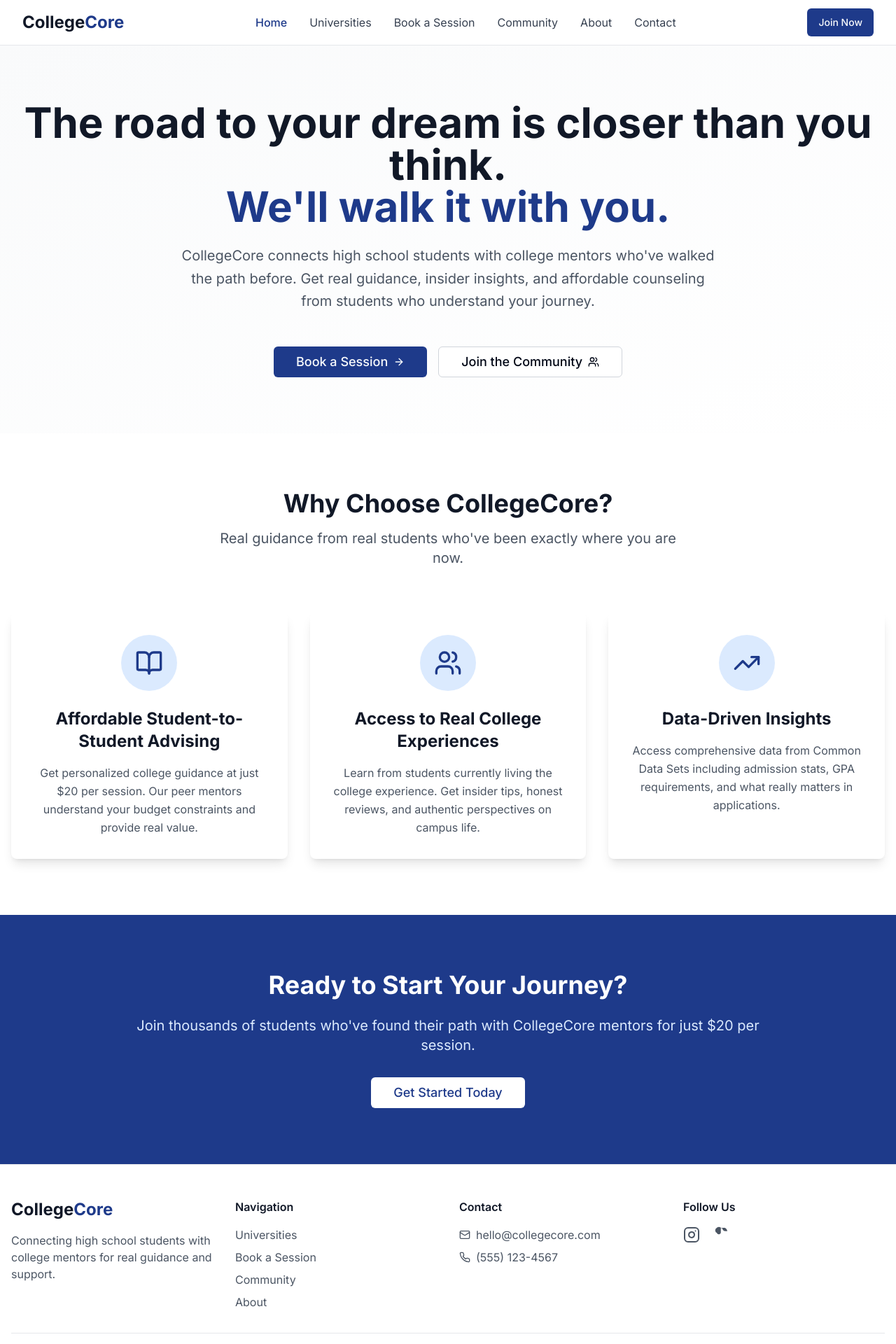
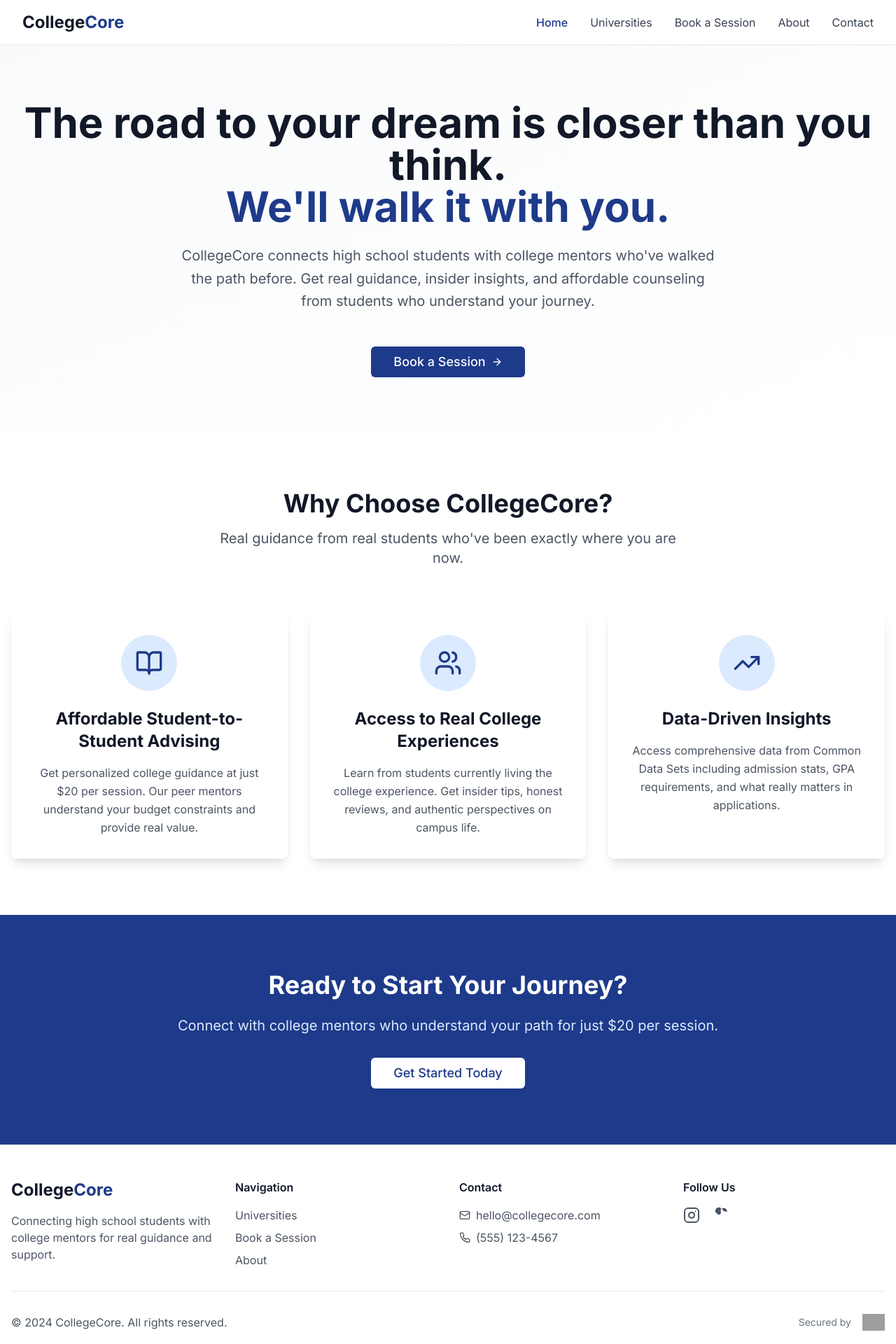
Before and after one commit to ibdesignproject/collegecore-pathways-unlocked, a React (Vite) app: page / in a window 1280 px wide. Shown: the top 1920 px of the page at 70% size. Built offline with nearby package versions, Linux system fonts and the light colour scheme; grey boxes are pictures that could not be loaded.

Commit message:
Refactor: Remove login, community, and events
Removed login functionality and backend dependencies. Eliminated the community and events tabs. Updated university information based on provided data.

```diff
--- a/src/App.tsx
+++ b/src/App.tsx
@@ -7,7 +7,6 @@ import { BrowserRouter, Routes, Route } from "react-router-dom";
 import Index from "./pages/Index";
 import Universities from "./pages/Universities";
 import BookSession from "./pages/BookSession";
-import Community from "./pages/Community";
 import About from "./pages/About";
 import Contact from "./pages/Contact";
 import NotFound from "./pages/NotFound";
@@ -24,7 +23,6 @@ const App = () => (
           <Route path="/" element={<Index />} />
           <Route path="/universities" element={<Universities />} />
           <Route path="/book-session" element={<BookSession />} />
-          <Route path="/community" element={<Community />} />
           <Route path="/about" element={<About />} />
           <Route path="/contact" element={<Contact />} />
           {/* ADD ALL CUSTOM ROUTES ABOVE THE CATCH-ALL "*" ROUTE */}
--- a/src/pages/Index.tsx
+++ b/src/pages/Index.tsx
@@ -20,13 +20,9 @@ const Index = () => {
               <Link to="/" className="text-blue-900 font-medium">Home</Link>
               <Link to="/universities" className="text-gray-700 hover:text-blue-900 transition-colors">Universities</Link>
               <Link to="/book-session" className="text-gray-700 hover:text-blue-900 transition-colors">Book a Session</Link>
-              <Link to="/community" className="text-gray-700 hover:text-blue-900 transition-colors">Community</Link>
               <Link to="/about" className="text-gray-700 hover:text-blue-900 transition-colors">About</Link>
               <Link to="/contact" className="text-gray-700 hover:text-blue-900 transition-colors">Contact</Link>
             </div>
-            <Button className="bg-blue-900 hover:bg-blue-800">
-              Join Now
-            </Button>
           </div>
         </div>
       </nav>
@@ -46,11 +42,6 @@ const Index = () => {
             <Button size="lg" className="bg-blue-900 hover:bg-blue-800 text-lg px-8 py-4">
               <Link to="/book-session" className="flex items-center">
                 Book a Session <ArrowRight className="ml-2 h-5 w-5" />
-              </Link>
-            </Button>
-            <Button size="lg" variant="outline" className="text-lg px-8 py-4 border-gray-300">
-              <Link to="/community" className="flex items-center">
-                Join the Community <Users className="ml-2 h-5 w-5" />
               </Link>
             </Button>
           </div>
@@ -115,7 +106,7 @@ const Index = () => {
         <div className="max-w-4xl mx-auto text-center">
           <h2 className="text-4xl font-bold text-white mb-6">Ready to Start Your Journey?</h2>
           <p className="text-xl text-blue-100 mb-8">
-            Join thousands of students who've found their path with CollegeCore mentors for just $20 per session.
+            Connect with college mentors who understand your path for just $20 per session.
           </p>
           <Button size="lg" className="bg-white text-blue-900 hover:bg-gray-100 text-lg px-8 py-4">
             <Link to="/book-session">Get Started Today</Link>
@@ -140,7 +131,6 @@ const Index = () => {
               <ul className="space-y-2">
                 <li><Link to="/universities" className="text-gray-600 hover:text-blue-900">Universities</Link></li>
                 <li><Link to="/book-session" className="text-gray-600 hover:text-blue-900">Book a Session</Link></li>
-                <li><Link to="/community" className="text-gray-600 hover:text-blue-900">Community</Link></li>
                 <li><Link to="/about" className="text-gray-600 hover:text-blue-900">About</Link></li>
               </ul>
             </div>
--- a/src/pages/Universities.tsx
+++ b/src/pages/Universities.tsx
@@ -1,4 +1,3 @@
-
 import { Button } from "@/components/ui/button";
 import { Card, CardContent, CardHeader, CardTitle } from "@/components/ui/card";
 import { Badge } from "@/components/ui/badge";
@@ -354,13 +353,9 @@ const Universities = () => {
               <Link to="/" className="text-gray-700 hover:text-blue-900 transition-colors">Home</Link>
               <Link to="/universities" className="text-blue-900 font-medium">Universities</Link>
               <Link to="/book-session" className="text-gray-700 hover:text-blue-900 transition-colors">Book a Session</Link>
-              <Link to="/community" className="text-gray-700 hover:text-blue-900 transition-colors">Community</Link>
               <Link to="/about" className="text-gray-700 hover:text-blue-900 transition-colors">About</Link>
               <Link to="/contact" className="text-gray-700 hover:text-blue-900 transition-colors">Contact</Link>
             </div>
-            <Button className="bg-blue-900 hover:bg-blue-800">
-              Join Now
-            </Button>
           </div>
         </div>
       </nav>
```
